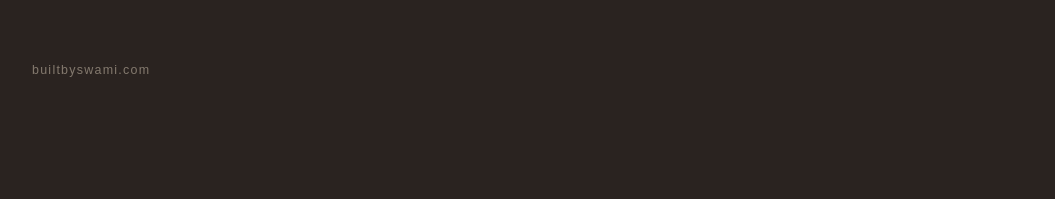
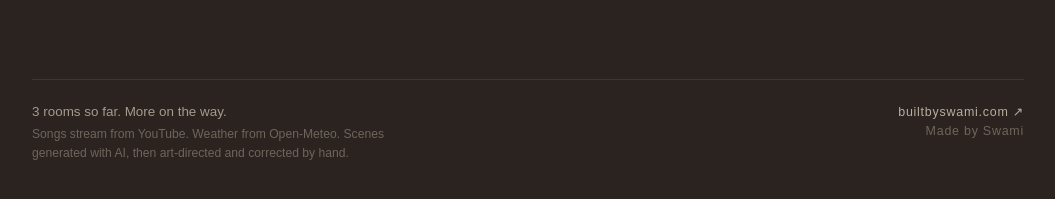
Before and after one commit to swamiguru/Adda, a Next.js app: page / in a window 1280 px wide. Shown: the part 621-820 px from the top of the page, without its empty margins (112-1167 px from the left). Built offline with nearby package versions, Linux system fonts and the light colour scheme; no server answers; a web font is replaced by a local one.

Commit message:
Add hub footer with credits and AI disclosure

```diff
--- a/app/globals.css
+++ b/app/globals.css
@@ -782,20 +782,76 @@ main {
 }
 
 .hub-foot {
-  margin-top: clamp(2.5rem, 8vh, 4rem);
-  font-size: 0.78rem;
-  letter-spacing: 0.1em;
-  opacity: 0.45;
+  margin-top: clamp(3rem, 10vh, 5rem);
+  padding-top: 1.5rem;
+  border-top: 1px solid rgba(242, 228, 206, 0.1);
+  display: flex;
+  justify-content: space-between;
+  align-items: flex-start;
+  gap: 2rem;
+  flex-wrap: wrap;
 }
 
-.hub-foot a {
+.foot-main {
+  max-width: 46ch;
+}
+
+.foot-lede {
+  margin: 0 0 0.4rem;
+  font-size: 0.84rem;
+  opacity: 0.62;
+}
+
+/* Quieter than the lede on purpose. This is provenance, not a message -
+   it should be findable rather than read. */
+.foot-credits {
+  margin: 0;
+  font-size: 0.76rem;
+  line-height: 1.55;
+  opacity: 0.34;
+}
+
+.foot-links {
+  display: flex;
+  flex-direction: column;
+  align-items: flex-end;
+  gap: 0.3rem;
+  font-size: 0.78rem;
+  letter-spacing: 0.06em;
+  text-align: right;
+}
+
+.foot-links a {
   color: inherit;
   text-decoration: none;
+  opacity: 0.72;
+  transition: opacity 160ms;
 }
 
-.hub-foot a:hover {
+.foot-links a:hover {
   opacity: 1;
-  text-decoration: underline;
+}
+
+.foot-links a:focus-visible {
+  outline: 2px solid var(--saffron);
+  outline-offset: 4px;
+  border-radius: 3px;
+}
+
+.foot-made {
+  opacity: 0.34;
+}
+
+@media (max-width: 620px) {
+  .hub-foot {
+    flex-direction: column;
+    gap: 1.25rem;
+  }
+
+  .foot-links {
+    align-items: flex-start;
+    text-align: left;
+  }
 }
 
 /* ---------- Haze ---------- */
--- a/app/page.tsx
+++ b/app/page.tsx
@@ -9,6 +9,8 @@ import HubPresence from '@/components/HubPresence';
 const PREVIEW_COUNT = 3;
 
 export default function Hub() {
+  const liveCount = rooms.filter((r) => r.status === 'live').length;
+
   return (
     <main className="hub-page">
       <div className="hub-inner">
@@ -100,9 +102,26 @@ export default function Hub() {
         </ul>
 
         <footer className="hub-foot">
-          <a href="https://builtbyswami.com" target="_blank" rel="noopener noreferrer">
-            builtbyswami.com
-          </a>
+          <div className="foot-main">
+            <p className="foot-lede">
+              {liveCount} {liveCount === 1 ? 'room' : 'rooms'} so far. More on the way.
+            </p>
+            {/* Credit where it's due, and an honest note about the artwork.
+                The scenes are AI-generated and the visible provenance mark
+                was cropped off when they were framed full-bleed, so the
+                disclosure belongs here instead. */}
+            <p className="foot-credits">
+              Songs stream from YouTube. Weather from Open-Meteo. Scenes generated
+              with AI, then art-directed and corrected by hand.
+            </p>
+          </div>
+
+          <nav className="foot-links" aria-label="Elsewhere">
+            <a href="https://builtbyswami.com" target="_blank" rel="noopener noreferrer">
+              builtbyswami.com <span aria-hidden="true">&#8599;</span>
+            </a>
+            <span className="foot-made">Made by Swami</span>
+          </nav>
         </footer>
       </div>
     </main>
```
